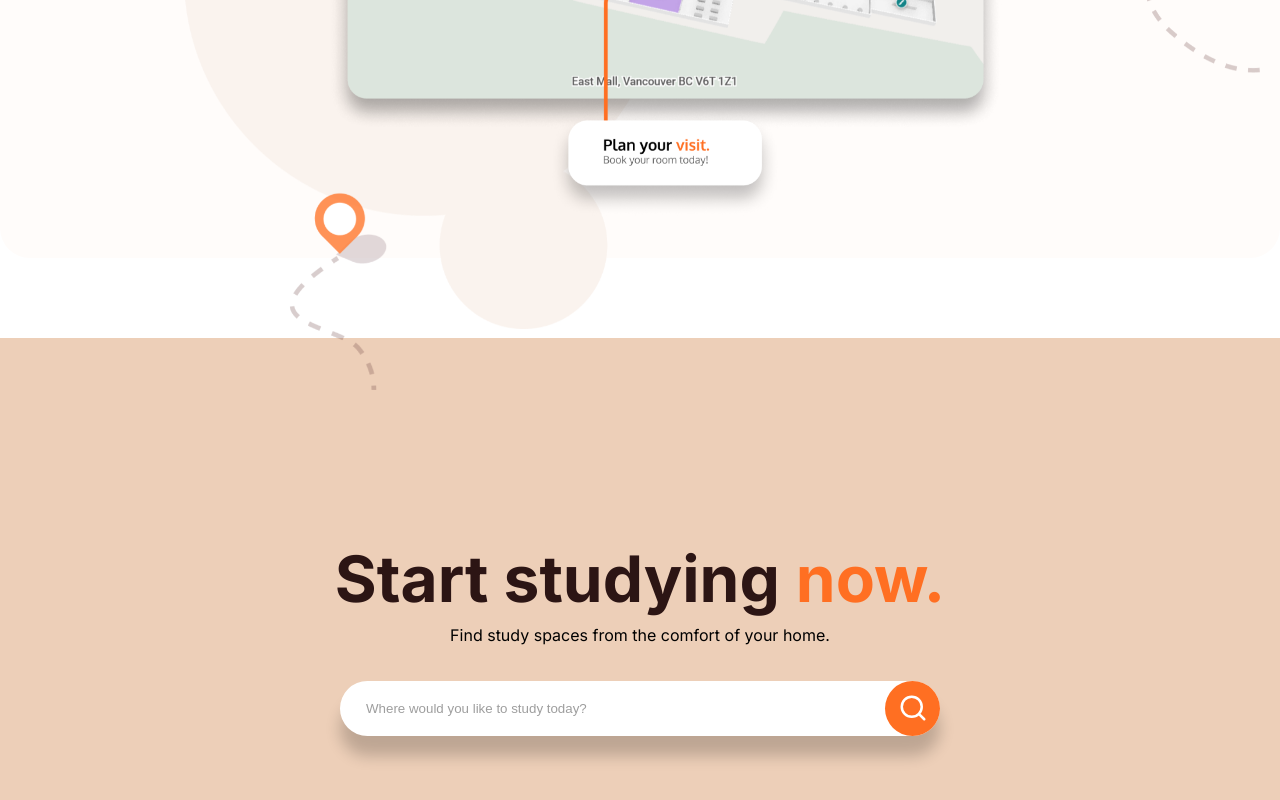
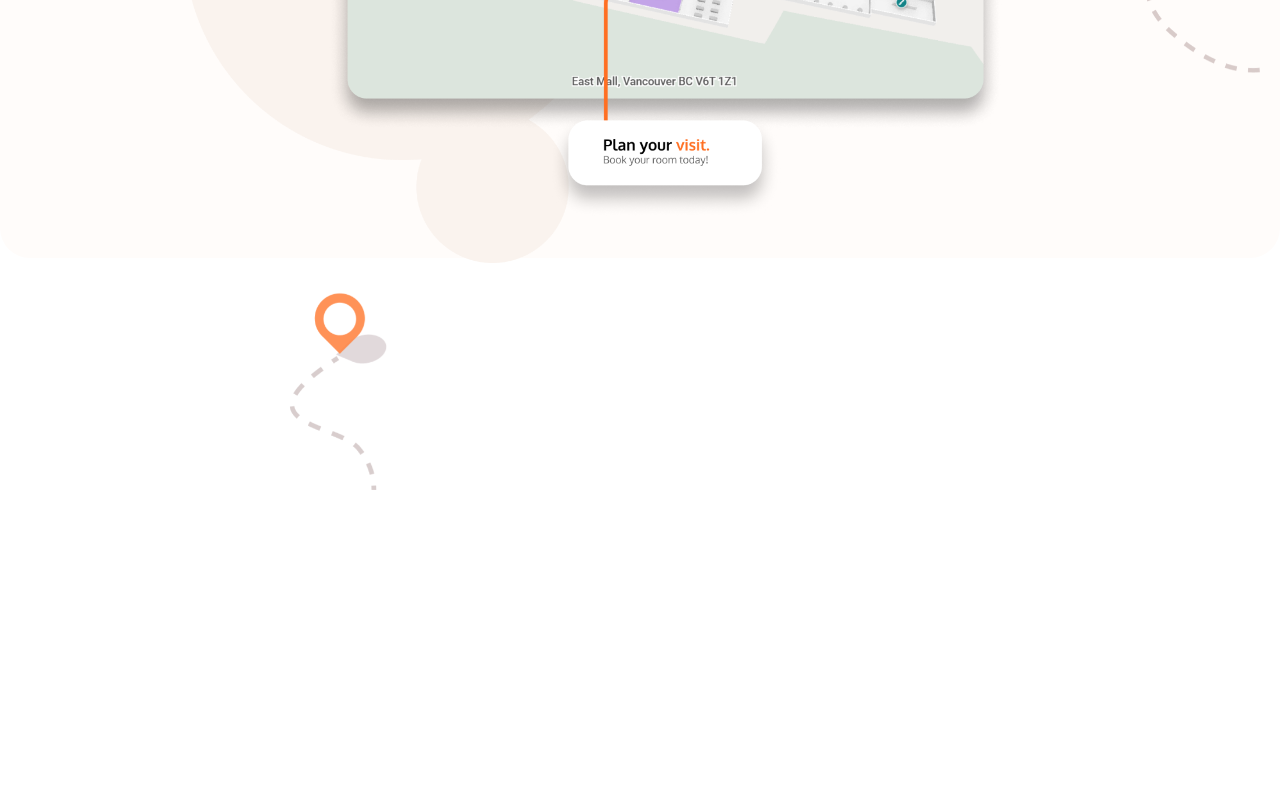
Before and after one commit to stevenxu27/studyspaces, a React (Create React App) app in the folder frontend/: page / in a window 1280 px wide. Shown: the part 1897-2697 px from the top of the page. After the commit the page ends 2387 px from the top, so only its background shows below. Built offline with nearby package versions, Linux system fonts and the light colour scheme.

Commit message:
removed bottom section

```diff
--- a/frontend/public/index.css
+++ b/frontend/public/index.css
@@ -215,11 +215,11 @@ footer {
   z-index: 0;
   position: absolute;
   left: 300px;
-  bottom: -800px;
+  bottom: -900px;
 }
 
 .bubbles {
-  max-width: 66vw;
+  max-width: 60vw;
   z-index: -5;
   position: absolute;
   left: 200px;
--- a/frontend/src/Landing.jsx
+++ b/frontend/src/Landing.jsx
@@ -33,13 +33,6 @@ export default function Landing() {
                 </div>
 
             </div>
-            <footer>
-                <div className="titleSection">
-                    <LandingTitle title="Start studying" orangeTitle="now." desc="Find study spaces from the comfort of your home."/>
-                    <SearchBar query="Where would you like to study today?"/>
-                </div>
-            </footer>
-
         </div>
         </>
 
```
